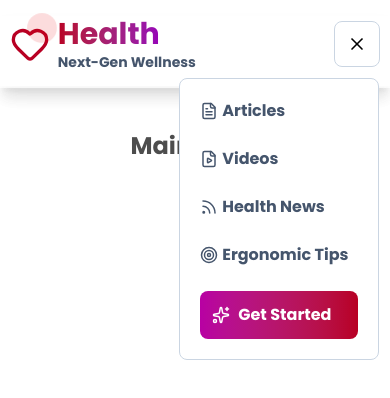
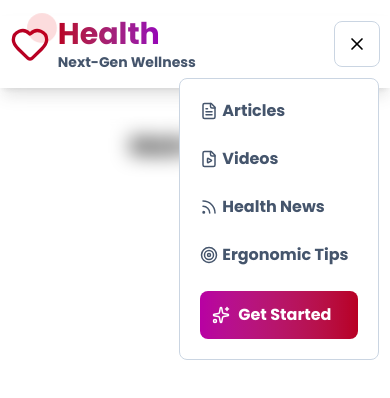
Before and after one commit to ParsaProg/Health, a Next.js app: page / in a window 390 px wide. Both pictures are taken after a click on the element 357 px from the left and 44 px from the top of the page. Shown: the top 398 px of the page. Built offline with nearby package versions, Linux system fonts and the light colour scheme.

Commit message:
background blured fixed and added

```diff
--- a/src/components/ui/header/Header.tsx
+++ b/src/components/ui/header/Header.tsx
@@ -55,7 +55,7 @@ export default function Header() {
         initial={{ opacity: 0, y: -200 }}
         transition={{ duration: 0.7 }}
         animate={{ opacity: 1, y: 0 }}
-        className="backdrop-blur-md z-[9999] fixed top-0 w-[100%] flex justify-center mt-4 pb-4 shadow-lg shadow-[#5555552c]"
+        className="backdrop-blur-md bg-[#ffffff5a] z-[9999] fixed top-0 w-[100%] flex justify-center mt-4 pb-4 shadow-lg shadow-[#5555552c]"
       >
         <div className="flex items-center justify-between w-[95%]">
           <motion.div
@@ -128,18 +128,6 @@ export default function Header() {
             onClick={() => setIsShowDialog(!isShowDialog)}
             className="relative cursor-pointer hidden [@media(max-width:1030px)]:flex p-3 rounded-lg border-[1px] border-slate-300"
           >
-            <AnimatePresence>
-              {isShowDialog && (
-                <motion.div
-                  key="backdrop"
-                  initial={{ opacity: 0 }}
-                  animate={{ opacity: 1 }}
-                  exit={{ opacity: 0 }}
-                  transition={{ duration: 0.2 }}
-                  className="top-[70px] right-0 w-full h-[100vh] fixed z-[998] bg-white/30 backdrop-blur-[2px]"
-                />
-              )}
-            </AnimatePresence>
             <AnimatePresence mode="wait">
               {isShowDialog ? (
                 <motion.div
@@ -229,6 +217,18 @@ export default function Header() {
           </motion.div>
         </div>
       </motion.div>
+
+      {isShowDialog && (
+        <motion.div
+          key="backdrop"
+          initial={{ opacity: 0 }}
+          animate={{ opacity: 1 }}
+          exit={{ opacity: 0 }}
+          transition={{ duration: 0.5 }}
+          style={{ backdropFilter: "blur(10px)" }}
+          className="hidden [@media(max-width:1030px)]:flex top-[100px] inset-0 h-[100vh] w-full fixed right-0 backdrop-blur-[10px]"
+        />
+      )}
     </AnimatePresence>
   );
 }
```
